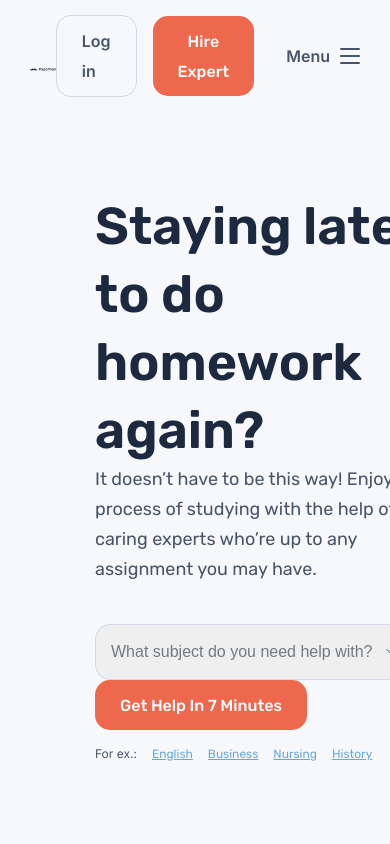
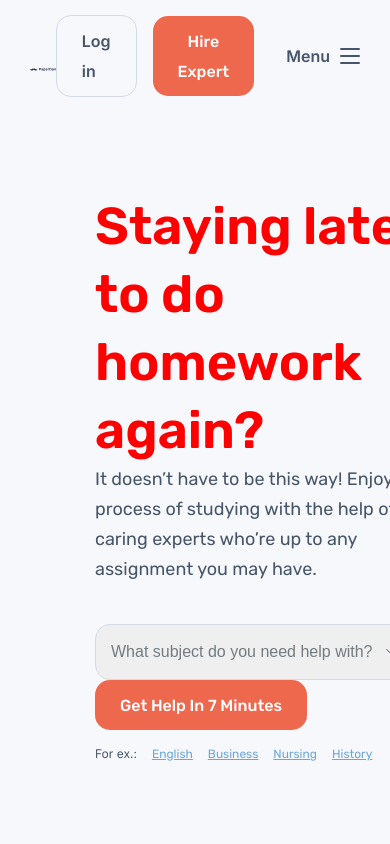
Before and after one commit to AnastasiiaSemenovaa/paperdon, a website built with webpack: page src/index.html in a window 390 px wide. Shown: the top 844 px of the page. Built offline with nearby package versions, Linux system fonts and the light colour scheme; files whose address does not match are found by name.

Commit message:
main title will change to red on resise and on small devices using js

```diff
--- a/src/index.html
+++ b/src/index.html
@@ -57,7 +57,7 @@
         <div class="container">
           <div class="main-page__box">
             <div class="main-page__first">
-              <h1 class="main-page__title">Staying late to do homework again?</h1>
+              <h1 class="main-page__title" id="redColor">Staying late to do homework again?</h1>
               <p class="main-page__text">It doesn’t have to be this way! Enjoy the process of studying with the help of our caring experts who’re up to any
               assignment you may have.</p>
               <div class="main-page__form">
--- a/src/index.js
+++ b/src/index.js
@@ -26,9 +26,25 @@ document.addEventListener("DOMContentLoaded", function(event) {
         }
     }
 
+
+
     changeLoginBtn();
     window.addEventListener('resize', function () {
-        changeLoginBtn()
+        changeLoginBtn();
     });
 
+
+ let colorChange = document.getElementById("redColor");
+  function titleColor(){
+     if (window.innerWidth <= 767) {
+      colorChange.style.color="red";
+    } else {
+      window.addEventListener('resize', function () {
+        colorChange.style.color="red";
+    });
+      }
+  }
+
+
+  titleColor();
 });
--- a/src/style.scss
+++ b/src/style.scss
@@ -238,6 +238,10 @@ body {
     font-size: 52px;
     line-height: 68px;
     color: $main-title-color;
+
+    // &#redColor {
+    //   color: red;
+    // }
   }
 
   &__first {
```
